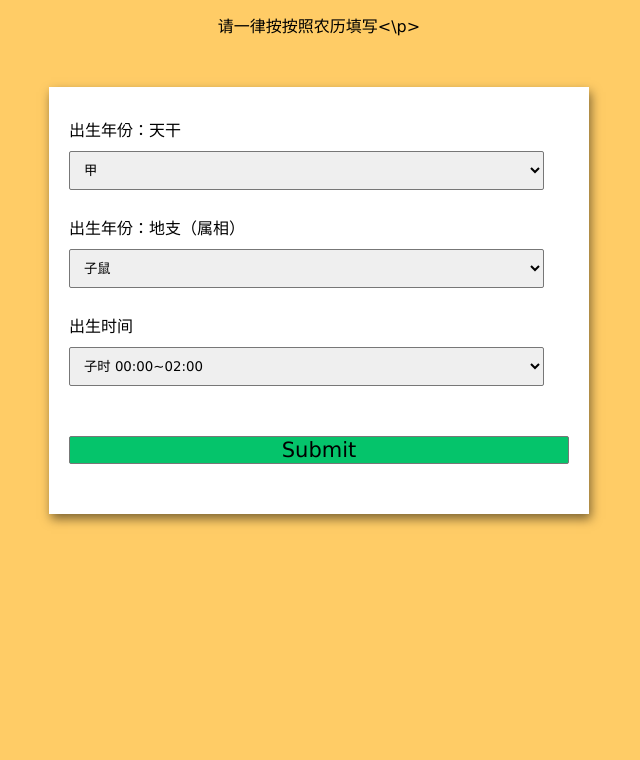
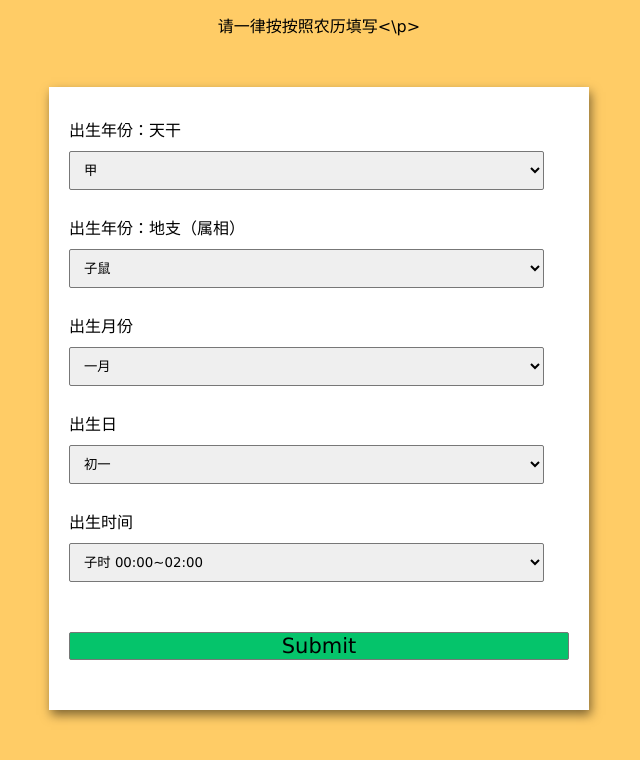
Before and after one commit to zy-dsj-sm/zy-dsj-sm.a.kind.joke, a plain HTML site: page index.html in a window 1280 px wide. Shown: the part 116-876 px from the top of the page, without its empty margins (321-961 px from the left). Before the commit the page ends 800 px from the top, so only its background shows below. Drawn offline with Linux system fonts and the light colour scheme.

Commit message:
Update index.html

```diff
--- a/index.html
+++ b/index.html
@@ -130,6 +130,69 @@
 		</div>
 
 		<div class="form-control">
+			<label for="month" id="label-month">
+				出生月份
+			</label>
+
+			<!-- Dropdown options -->
+			<select name="month" id="month">
+				<option value="1">一月</option>
+				<option value="2">二月</option>
+				<option value="3">三月</option>
+				<option value="4">四月</option>
+				<option value="5">五月</option>
+				<option value="6">六月</option>
+				<option value="7">七月</option>
+				<option value="8">八月</option>
+				<option value="9">九月</option>
+				<option value="10">十月</option>
+				<option value="11">十一月</option>
+				<option value="12">十二月</option>
+			</select>
+		</div>
+
+		<div class="form-control">
+			<label for="day" id="label-day">
+				出生日
+			</label>
+
+			<!-- Dropdown options -->
+			<select name="day" id="day">
+				<option value="1">初一</option>
+				<option value="2">初二</option>
+				<option value="3">初三</option>
+				<option value="4">初四</option>
+				<option value="5">初五</option>
+				<option value="6">初六</option>
+				<option value="7">初七</option>
+				<option value="8">初八</option>
+				<option value="9">初九</option>
+				<option value="10">初十</option>
+				<option value="11">十一</option>
+				<option value="12">十二</option>
+				<option value="13">十三</option>
+				<option value="14">十四</option>
+				<option value="15">十五</option>
+				<option value="16">十六</option>
+				<option value="17">十七</option>
+				<option value="18">十八</option>
+				<option value="19">十九</option>
+				<option value="20">二十</option>
+				<option value="20">二十</option>
+				<option value="21">廿一</option>
+				<option value="22">廿二</option>
+				<option value="23">廿三</option>
+				<option value="24">廿四</option>
+				<option value="25">廿五</option>
+				<option value="26">廿六</option>
+				<option value="27">廿七</option>
+				<option value="28">廿八</option>
+				<option value="29">廿九</option>
+				<option value="30">三十</option>
+			</select>
+		</div>
+
+		<div class="form-control">
 			<label for="hour" id="label-hour">
 				出生时间
 			</label>
```
